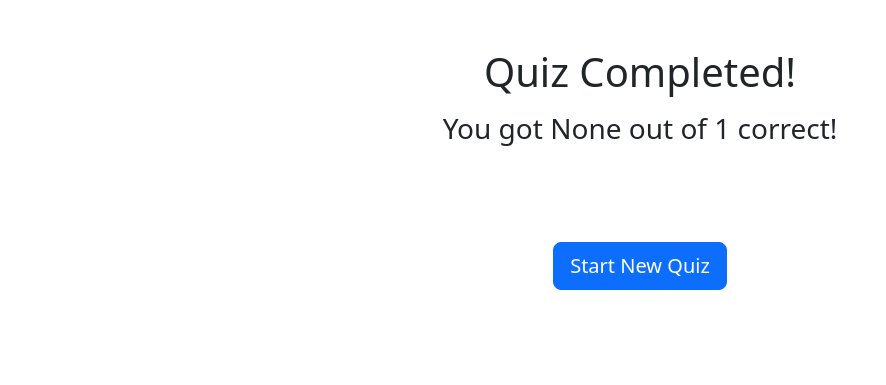
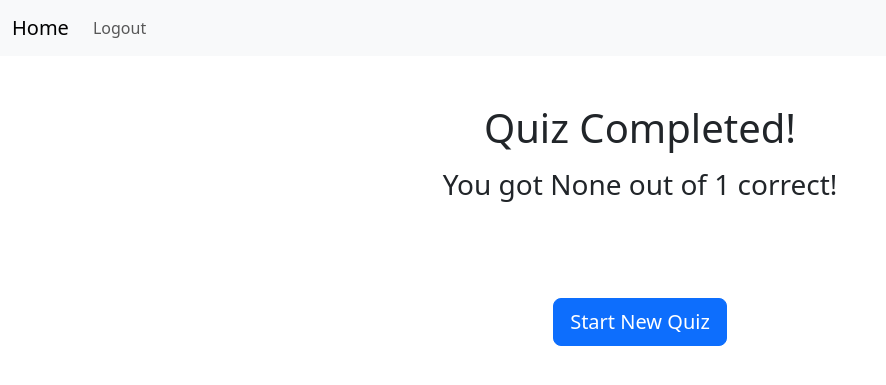
Before and after one commit to frhn13/MathsQuizProject, a Flask app: page /end-quiz in a window 1280 px wide. Shown: the top 385 px of the page, without its empty margins (0-886 px from the left). Run offline with Flask 3, Linux system fonts and the light colour scheme; the visitor is signed in with stand-in values (Sample User, id 1).

Commit message:
Created login page and navbar and controlled access to webpages depending on whether user was signed in

```diff
--- a/quiz/templates/base.html
+++ b/quiz/templates/base.html
@@ -10,8 +10,33 @@
     <link href="https://cdn.jsdelivr.net/npm/bootstrap@5.3.3/dist/css/bootstrap.min.css" rel="stylesheet" integrity="sha384-QWTKZyjpPEjISv5WaRU9OFeRpok6YctnYmDr5pNlyT2bRjXh0JMhjY6hW+ALEwIH" crossorigin="anonymous">
   </head>
   <body>
+      <nav class="navbar navbar-expand-lg bg-body-tertiary">
+      <div class="container-fluid">
+        <a class="navbar-brand" href="{{url_for('quiz_selection')}}">Home</a>
+        <button class="navbar-toggler" type="button" data-bs-toggle="collapse" data-bs-target="#navbarNav" aria-controls="navbarNav" aria-expanded="false" aria-label="Toggle navigation">
+          <span class="navbar-toggler-icon"></span>
+        </button>
+        <div class="collapse navbar-collapse" id="navbarNav">
+          <ul class="navbar-nav">
+              {% if current_user.is_anonymous %}
+            <li class="nav-item">
+              <a class="nav-link active" aria-current="page" href="{{url_for('register_page')}}">Sign Up</a>
+            </li>
+            <li class="nav-item">
+              <a class="nav-link" href="{{url_for('login_page')}}">Login</a>
+            </li>
+              {% else %}
+            <li class="nav-item">
+              <a class="nav-link" href="{{url_for('logout_page')}}">Logout</a>
+            </li>
+              {% endif %}
+          </ul>
+        </div>
+      </div>
+    </nav>
     {% block content %}
     {% endblock %}
+
     <div class="mt-5 container">
       {% with messages = get_flashed_messages(with_categories=true) %}
         {% if messages %}
--- a/quiz/views.py
+++ b/quiz/views.py
@@ -2,6 +2,7 @@
 from flask import render_template, redirect, url_for, request, flash, session
 from sympy import sympify, factor, expand, simplify
 from flask_login import login_user, logout_user, login_required, current_user
+import bcrypt
 
 from .QuizCode.min_and_max_difficulties import operations, equations, expressions, fractions
 from quiz.forms import (RegisterForm, LoginForm, AnswerForm, TopicsForm, RestartForm, AnswerQuadraticEquationForm,
@@ -10,23 +11,27 @@
 from quiz.models import User, QuestionTopics, QuestionDifficulties
 from quiz import db
 
+@app.route("/", methods=["GET", "POST"])
 @app.route("/register", methods=["GET", "POST"])
 def register_page():
-    form = RegisterForm()
-    if form.validate_on_submit():
-        created_user = User(username=form.username.data, email=form.email.data, password=form.password.data)
-        db.session.add(created_user)
-        db.session.commit()
-        question_topics = QuestionTopics(user_id=created_user.id)
-        question_difficulties = QuestionDifficulties(user_id=created_user.id)
-        db.session.add(question_topics)
-        db.session.add(question_difficulties)
-        db.session.commit()
-        login_user(created_user)
-        flash("Account creation successful!", category="success")
+    if current_user.is_anonymous:
+        form = RegisterForm()
+        if form.validate_on_submit():
+            created_user = User(username=form.username.data, email=form.email.data, password=form.password.data)
+            db.session.add(created_user)
+            db.session.commit()
+            question_topics = QuestionTopics(user_id=created_user.id)
+            question_difficulties = QuestionDifficulties(user_id=created_user.id)
+            db.session.add(question_topics)
+            db.session.add(question_difficulties)
+            db.session.commit()
+            login_user(created_user)
+            flash("Account creation successful!", category="success")
+            return redirect(url_for("quiz_selection"))
+
+        return render_template("register.html", form=form)
+    else:
         return redirect(url_for("quiz_selection"))
-
-    return render_template("register.html", form=form)
 
 @app.route("/logout")
 @login_required
@@ -35,9 +40,22 @@
     flash("You are now logged out.", category="info")
     return redirect(url_for("register_page"))
 
-@app.route("/login")
+@app.route("/login", methods=["GET", "POST"])
 def login_page():
-    return redirect(url_for("quiz_selection"))
+    if current_user.is_anonymous:
+        form = LoginForm()
+        if form.validate_on_submit():
+            user_logging_in = User.query.filter_by(username=form.username.data).first()
+            if user_logging_in and bcrypt.checkpw(form.password.data.encode("utf-8"), user_logging_in.password):
+                login_user(user_logging_in)
+                flash("Login successful!", category="success")
+                return redirect(url_for("quiz_selection"))
+            else:
+                flash("Your login details are invalid.", category="danger")
+                return redirect(url_for("login_page"))
+        return render_template("login.html", form=form)
+    else:
+        return redirect(url_for("quiz_selection"))
 
 @app.route("/remove")
 def remove_page():
@@ -52,6 +70,7 @@
     return redirect(url_for("quiz_selection"))
 
 @app.route("/end-quiz", methods=["GET", "POST"])
+@login_required
 def end_quiz():
     form = RestartForm()
     if request.method == "POST":
@@ -60,8 +79,9 @@
     score = session.get("score")
     return render_template("end_quiz.html", form=form, number_of_questions=number_of_questions, score=score)
 
-@app.route("/", methods=["GET", "POST"])
+
 @app.route("/quiz-selection", methods=["GET", "POST"])
+@login_required
 def quiz_selection():
     form = TopicsForm()
 
@@ -138,6 +158,7 @@
 
 
 @app.route("/quiz", methods=["GET", "POST"])
+@login_required
 def quiz_page():
     if "topic_selection" not in session:
         flash("You must make a quiz before starting one.", category="danger")
```
Also changed, not shown: quiz/templates/login.html (+20 -9 lines).
